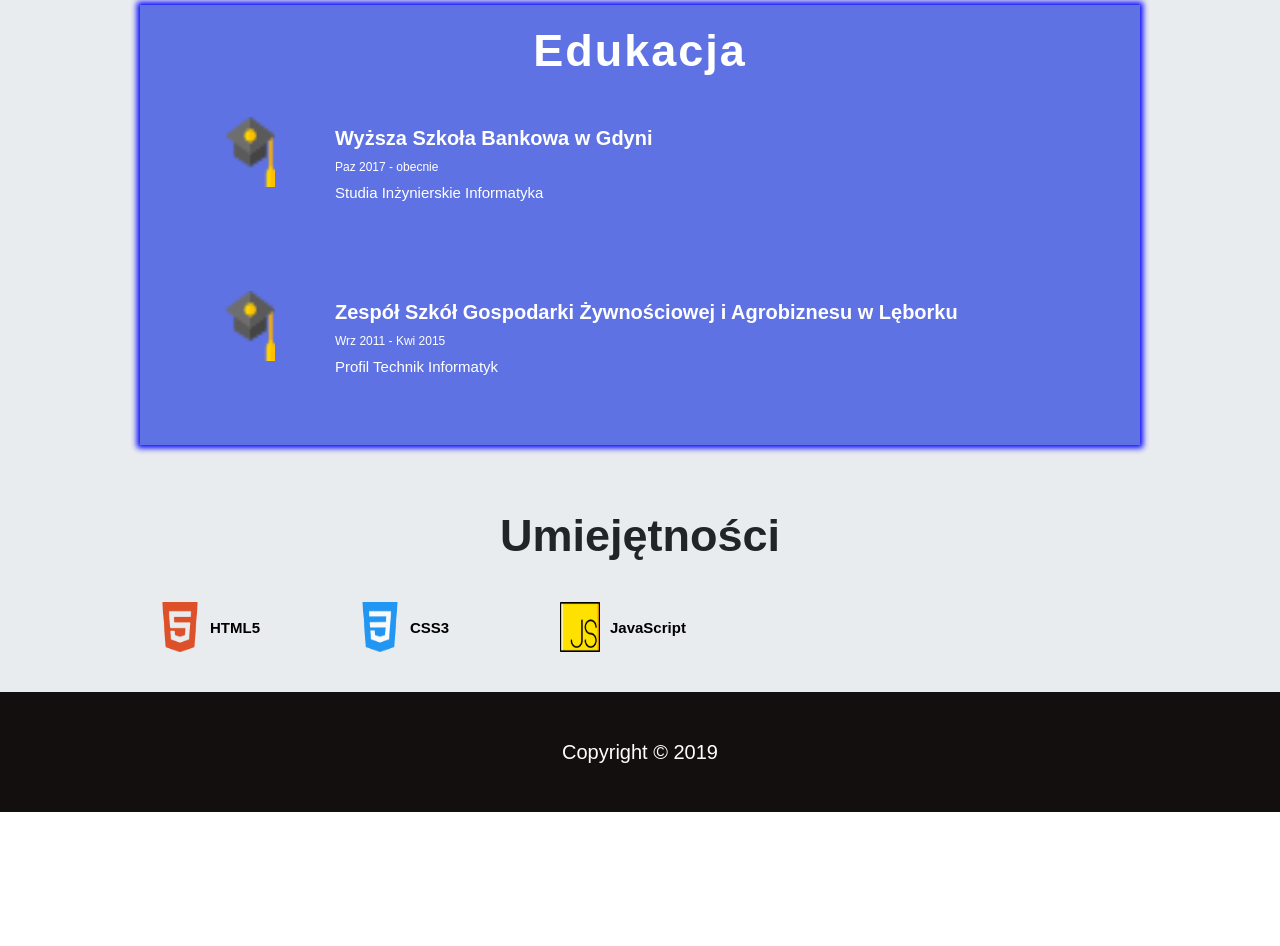
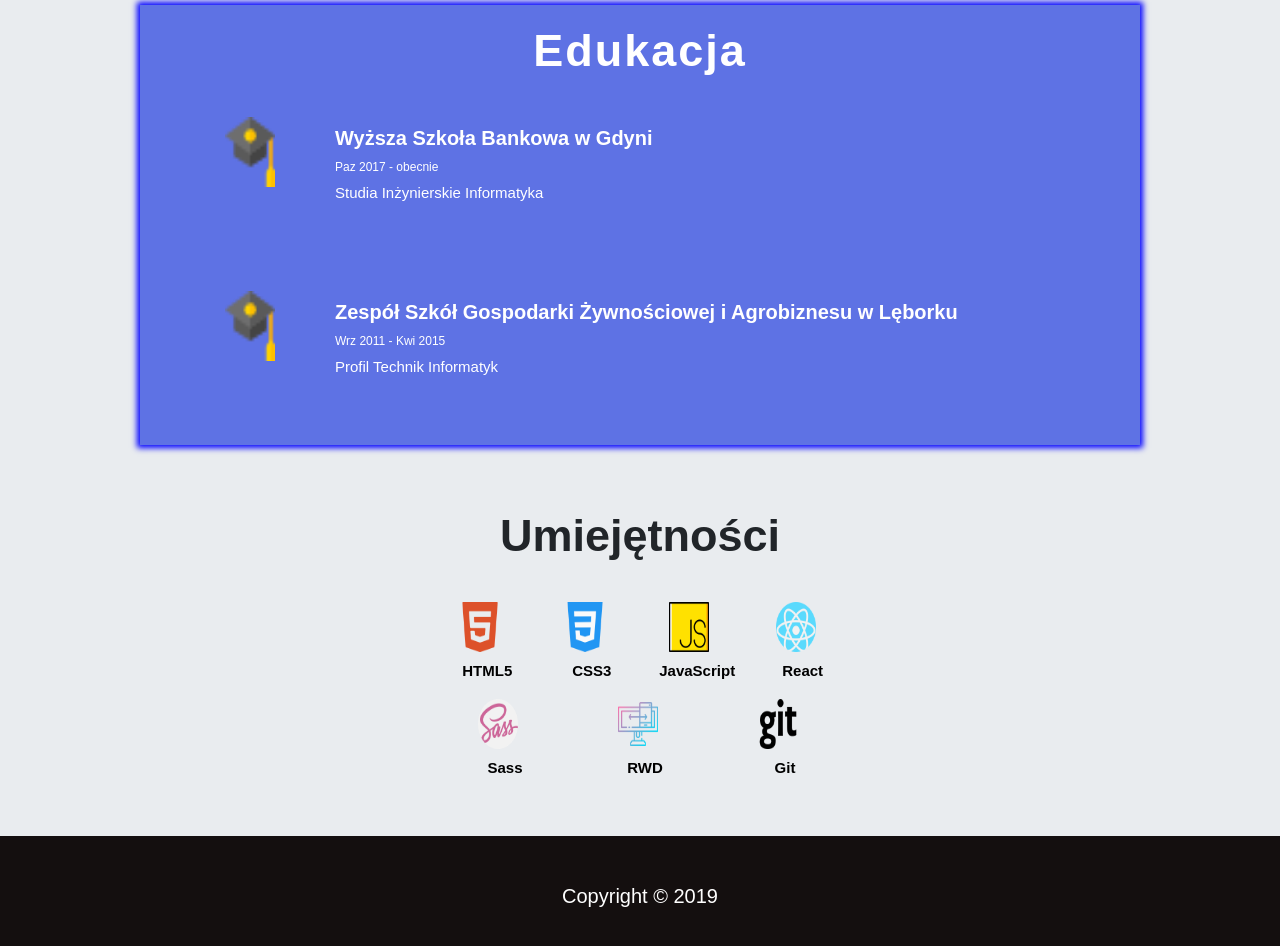
Before and after one commit to KonradPietkiewicz/Portfolio, a plain HTML site: page index.html in a window 1280 px wide. Shown: the part 1030-1976 px from the top of the page. Before the commit the page ends 1842 px from the top, so only its background shows below. Drawn offline with Linux system fonts and the light colour scheme.

Commit message:
Add class it

```diff
--- a/index.html
+++ b/index.html
@@ -63,6 +63,7 @@
       </section>
       <section class="skill">
         <h1 class="skill_intro">Umiejętności</h1>
+        <div class="it">
           <div class="technologies">
             <img src="assets/html5.png" alt="" class="technologies_image" />
             <p class="technologies_info">HTML5</p>
@@ -75,6 +76,27 @@
             <img src="assets/js.png" alt="" class="technologies_image" />
             <p class="technologies_info">JavaScript</p>
           </div>
+          <div class="technologies">
+            <img src="assets/react.png" alt="" class="technologies_image" />
+            <p class="technologies_info">React</p>
+          </div>
+          <div class="technologies">
+            <img src="assets/sass.png" alt="" class="technologies_image" />
+            <p class="technologies_info">Sass</p>
+          </div>
+          <div class="technologies">
+            <img
+              src="assets/adaptative.png"
+              alt=""
+              class="technologies_image"
+            />
+            <p class="technologies_info">RWD</p>
+          </div>
+          <div class="technologies">
+            <img src="assets/git.png" alt="" class="technologies_image" />
+            <p class="technologies_info">Git</p>
+          </div>
+        </div>
       </section>
     </div>
     <footer id="footer">Konrad Pietkiewicz</footer>
--- a/style.css
+++ b/style.css
@@ -94,6 +94,7 @@ hr {
     margin: 30px auto;
     border-radius: 5px;
     background-color: #2DCE89;
+    box-shadow: 0 0 6px 3px green;
 }
 
 .about-me {
@@ -171,7 +172,7 @@ hr {
     width: 1000px;
     margin: 0 auto;
     margin-top: 20px;
-    margin-bottom: 40px;
+    margin-bottom: 60px;
 }
 
 .skill_intro {
@@ -182,10 +183,16 @@ hr {
     margin-bottom: 20px;
 }
 
+.it {
+    display: flex;
+    flex-wrap: wrap;
+    flex-basis: 42%;
+    margin: 0 auto;
+}
+
 .technologies {
     flex-basis: 20%;
-    display: flex;
-    flex-wrap: wrap;
+    margin: 0 auto;
     margin-top: 20px;
 }
 
@@ -203,6 +210,7 @@ hr {
     color: black;
     align-items: center;
     justify-content: center;
+    margin-top: 10px;
     padding-left: 10px;
 }
 
```
Lines whose indentation alone changed are shown as unchanged.
